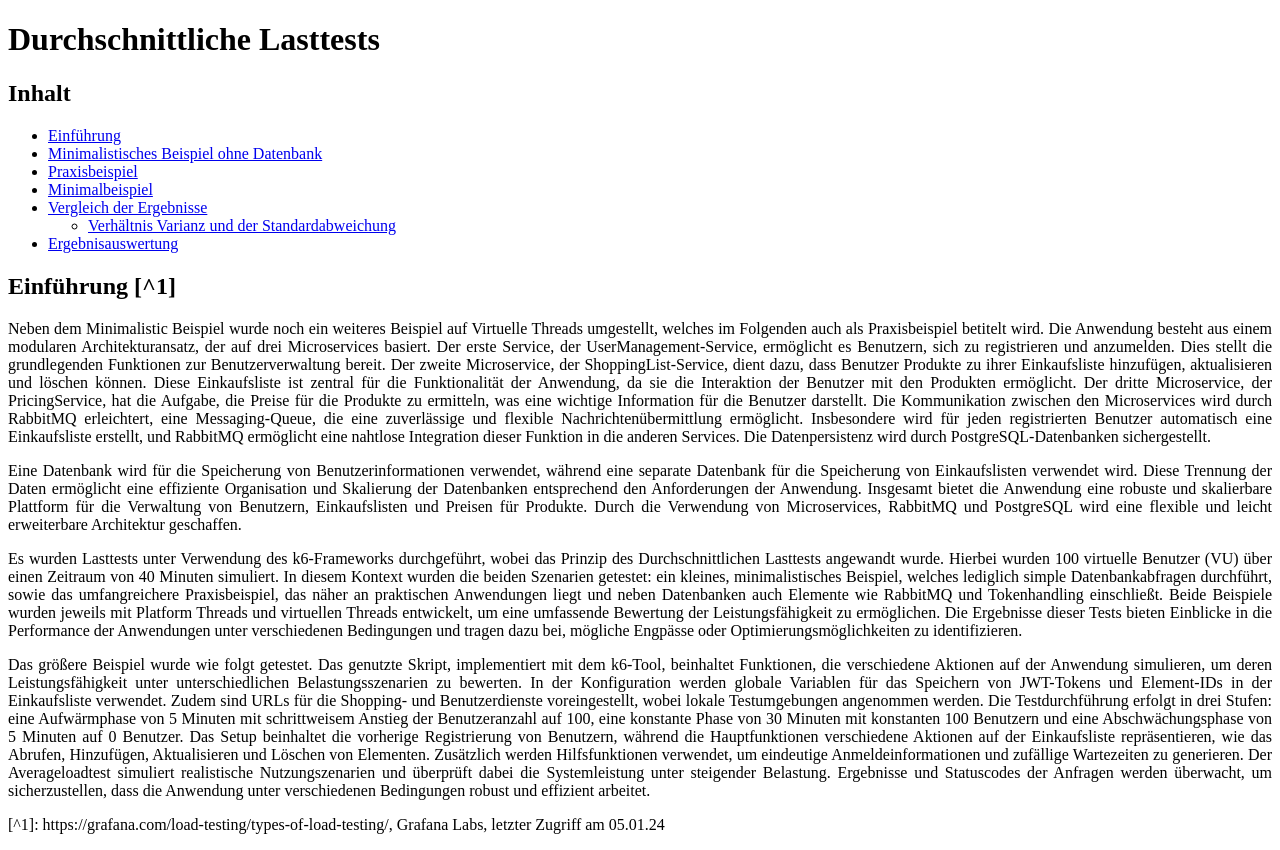
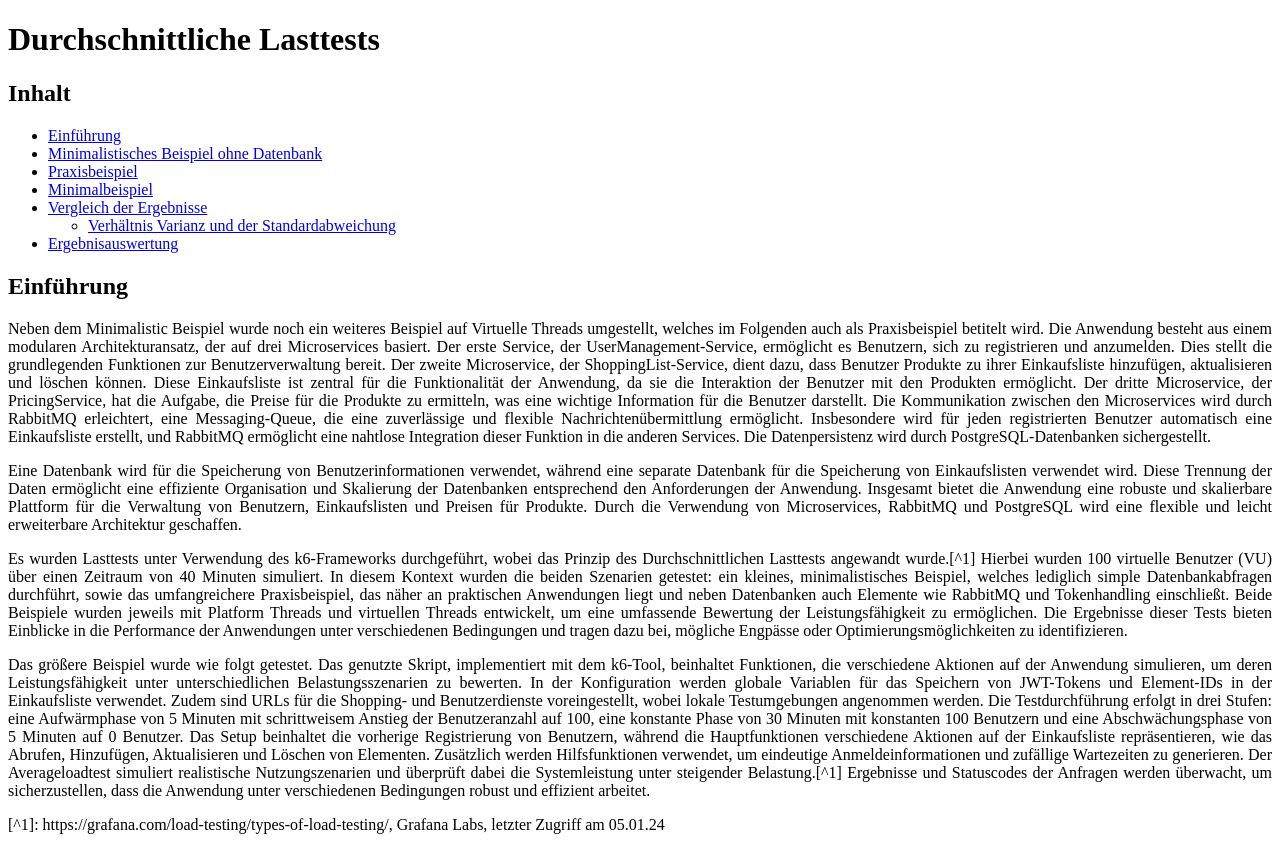
Before and after one commit to Victor-ABC/Threaktive, a Next.js app: page /analysis/average-load-tests in a window 1280 px wide. Built offline with nearby package versions, Linux system fonts and the light colour scheme.

Commit message:
Update average-load-tests.mdx

```diff
--- a/pages/analysis/average-load-tests.mdx
+++ b/pages/analysis/average-load-tests.mdx
@@ -15,7 +15,7 @@ authorGithubName: hrothc
   - [Verhältnis Varianz und der Standardabweichung](/analysis/average-load-tests/comparison#verhältnis-varianz)
 - [Ergebnisauswertung](/analysis/average-load-tests/results)
 
-## Einführung [^1]
+## Einführung
 
 Neben dem Minimalistic Beispiel wurde noch ein weiteres Beispiel auf Virtuelle Threads umgestellt, welches im Folgenden auch als Praxisbeispiel betitelt wird. Die Anwendung besteht aus einem modularen Architekturansatz, der auf drei Microservices basiert.
 Der erste Service, der UserManagement-Service, ermöglicht es Benutzern, sich zu registrieren und anzumelden.
@@ -37,7 +37,7 @@ Preisen für Produkte. Durch die Verwendung von Microservices, RabbitMQ und Post
 und leicht erweiterbare Architektur geschaffen.
 
 Es wurden Lasttests unter Verwendung des k6-Frameworks durchgeführt, wobei das Prinzip des Durchschnittlichen
-Lasttests angewandt wurde. Hierbei wurden 100 virtuelle Benutzer (VU) über einen Zeitraum von 40 Minuten
+Lasttests angewandt wurde.[^1] Hierbei wurden 100 virtuelle Benutzer (VU) über einen Zeitraum von 40 Minuten
 simuliert. In diesem Kontext wurden die beiden Szenarien getestet: ein kleines, minimalistisches Beispiel,
 welches lediglich simple Datenbankabfragen durchführt, sowie das umfangreichere Praxisbeispiel, das näher an
 praktischen Anwendungen liegt und neben Datenbanken auch Elemente wie RabbitMQ und Tokenhandling einschließt.
@@ -58,7 +58,7 @@ Benutzern, während die Hauptfunktionen verschiedene Aktionen auf der Einkaufsli
 wie das Abrufen, Hinzufügen, Aktualisieren und Löschen von Elementen. Zusätzlich werden Hilfsfunktionen
 verwendet, um eindeutige Anmeldeinformationen und zufällige Wartezeiten zu generieren. Der
 Averageloadtest simuliert realistische Nutzungszenarien und überprüft dabei die Systemleistung
-unter steigender Belastung. Ergebnisse und Statuscodes der Anfragen werden überwacht, um
+unter steigender Belastung.[^1] Ergebnisse und Statuscodes der Anfragen werden überwacht, um
 sicherzustellen, dass die Anwendung unter verschiedenen Bedingungen robust und effizient arbeitet.
 
 [^1]:
```
